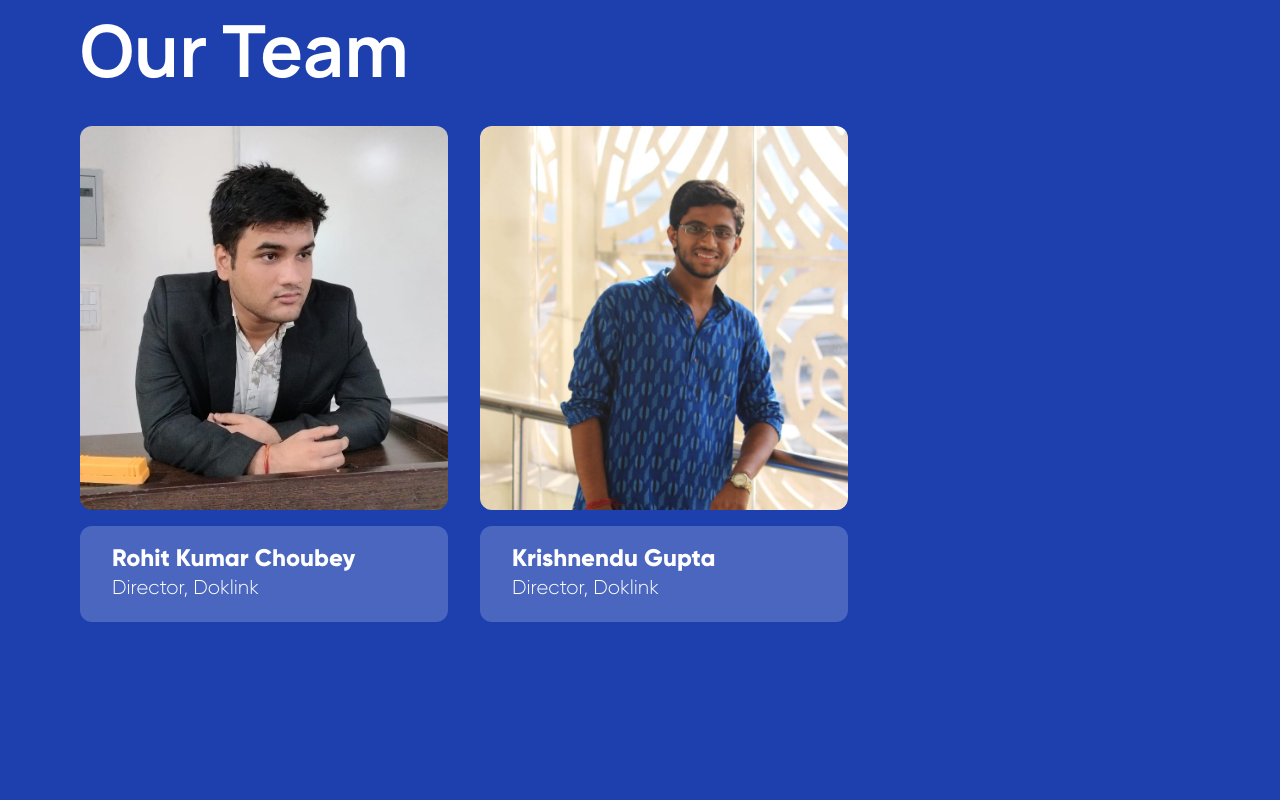
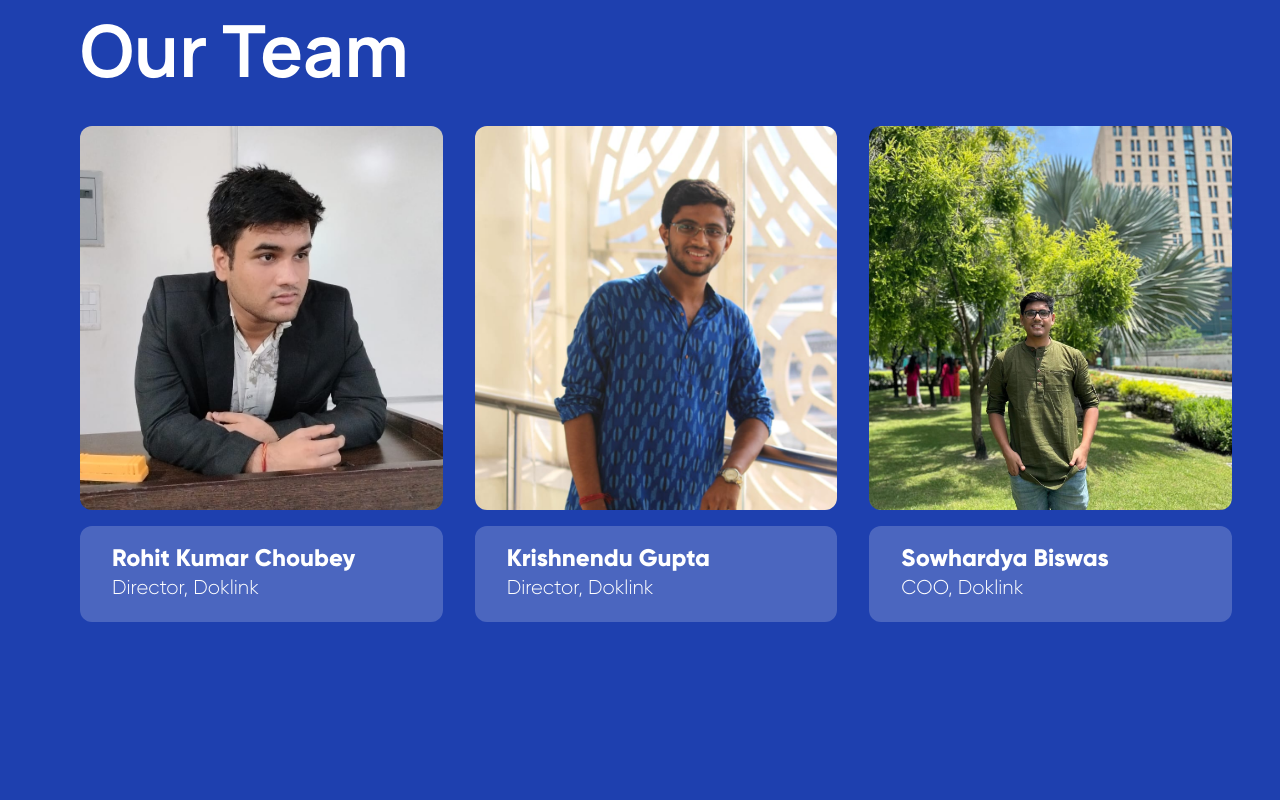
Before and after one commit to Taher2512/DokLink, a Next.js app: page /about in a window 1280 px wide. Shown: the part 480-1280 px from the top of the page. Built offline with nearby package versions, Linux system fonts and the light colour scheme.

Commit message:
Added new member in about us page

```diff
--- a/src/app/about/page.js
+++ b/src/app/about/page.js
@@ -21,7 +21,7 @@ function About() {
         Our Team
       </h1>
 
-      <div className=" grid sm:grid-cols-2 sm:grid-rows-2  grid-rows-4 gap-x-8 gap-y-4 w-[60%] ml-20 mt-10 sm:h-auto h-[45rem]">
+      <div className=" grid sm:grid-cols-3 sm:grid-rows-2  grid-rows-6 gap-x-8 gap-y-4 w-[90%] ml-20 mt-10 sm:h-auto h-[45rem]">
         <div className="max-h-96 overflow-hidden rounded-xl">
           <img
             src="./member1.jpg"
@@ -36,6 +36,13 @@ function About() {
             alt="Team Member 2"
           />
         </div>
+        <div className="max-h-96 rounded-xl overflow-hidden">
+          <img
+            src="./member3.jpeg"
+            className="w-full h-full object-cover object-center sm:object-bottom"
+            alt="Team Member 2"
+          />
+        </div>
 
         <div className="flex-col px-8 py-4 bg-white/20 text-white rounded-xl max-h-24 row-start-2">
           <h1 className="GilroyBold sm:text-2xl text-lg">
@@ -43,9 +50,13 @@ function About() {
           </h1>
           <h3 className="GilroyLight sm:text-xl text-sm">Director, Doklink</h3>
         </div>
-        <div className="flex-col px-8 py-4 bg-white/20 text-white rounded-xl max-h-24">
+        <div className="flex-col px-8 py-4 bg-white/20 text-white rounded-xl max-h-24 row-start-4 sm:row-start-2">
           <h1 className="GilroyBold sm:text-2xl text-lg">Krishnendu Gupta</h1>
           <h3 className="GilroyLight sm:text-xl text-sm">Director, Doklink</h3>
+        </div>
+        <div className="flex-col px-8 py-4 bg-white/20 text-white rounded-xl max-h-24 row-start-6 sm:row-start-2">
+          <h1 className="GilroyBold sm:text-2xl text-lg">Sowhardya Biswas</h1>
+          <h3 className="GilroyLight sm:text-xl text-sm">COO, Doklink</h3>
         </div>
       </div>
       <Footer />
```
Also changed, not shown: public/member3.jpeg (added).
